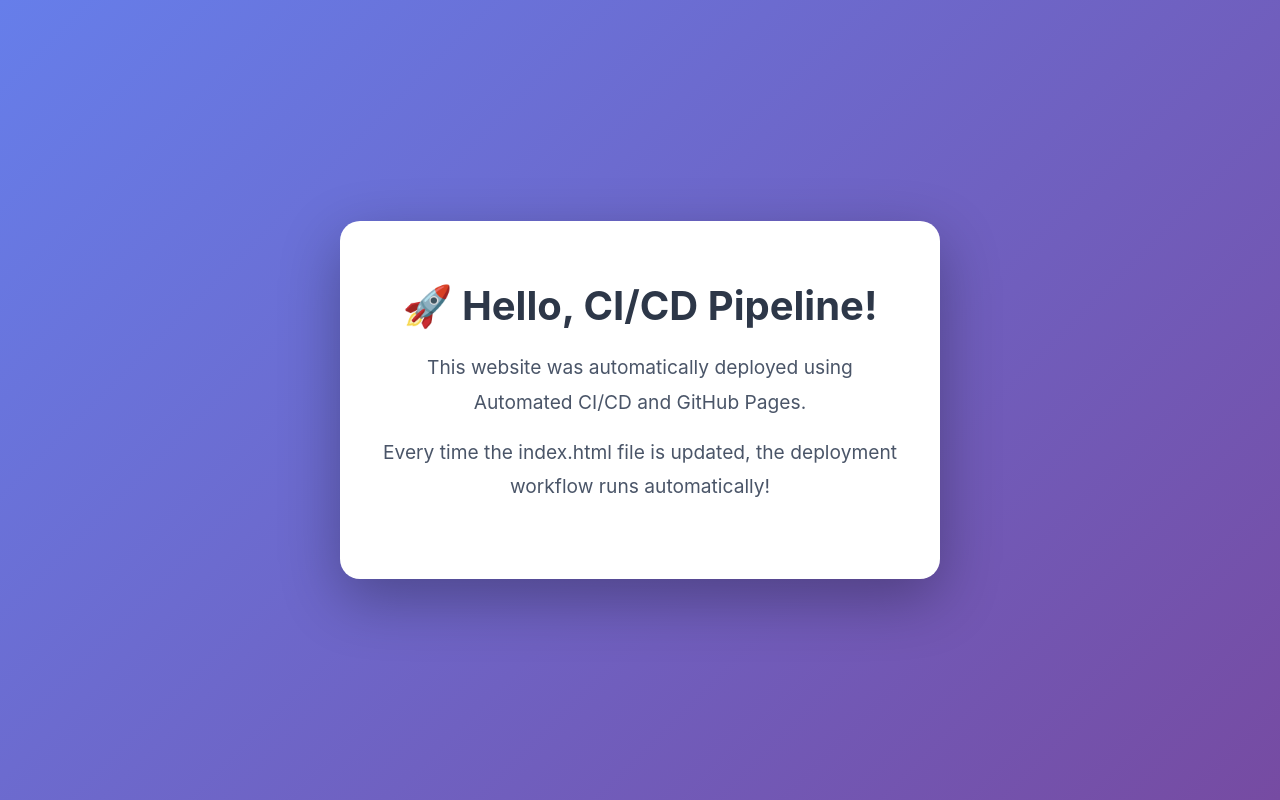
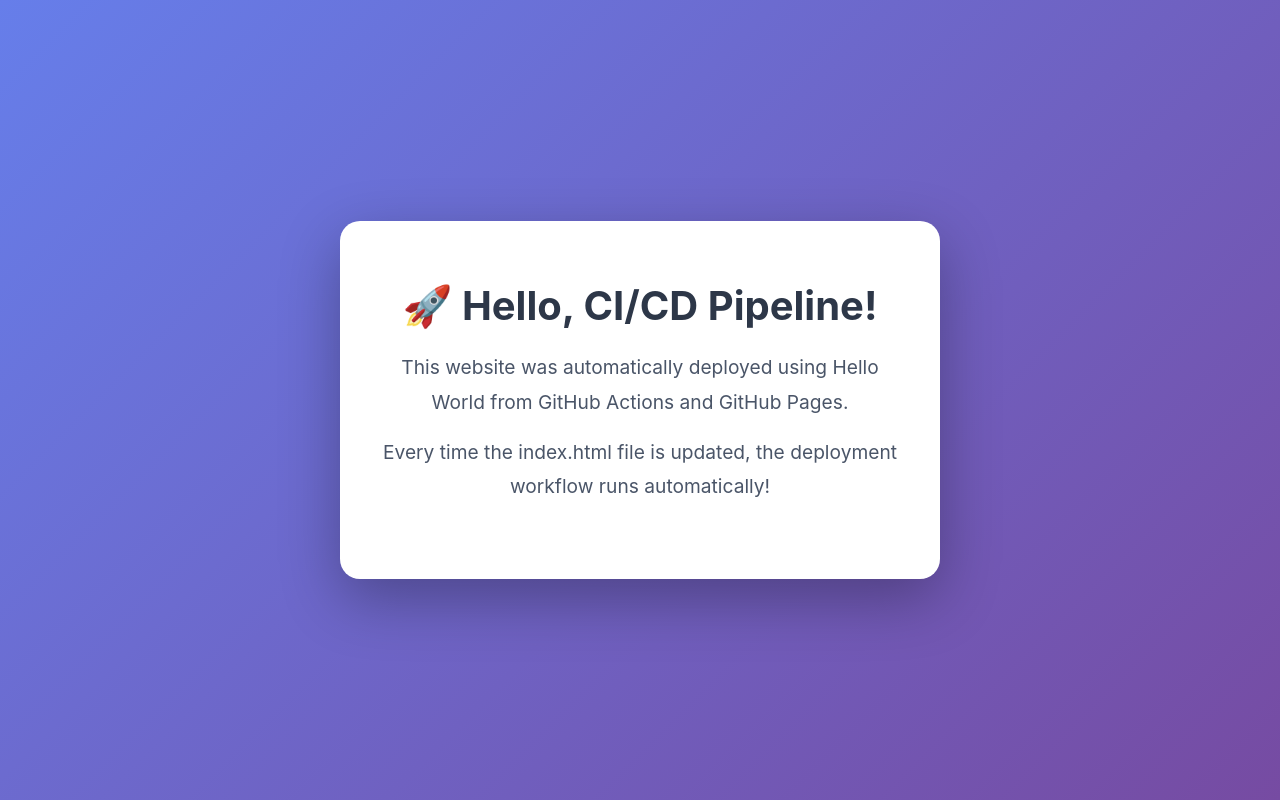
Before and after one commit to SantosDee/gh-deployment-workflow, a plain HTML site: page index.html in a window 1280 px wide. Drawn offline with Linux system fonts and the light colour scheme.

Commit message:
Test automatic deployment

```diff
--- a/index.html
+++ b/index.html
@@ -3,7 +3,7 @@
 <head>
     <meta charset="UTF-8">
     <meta name="viewport" content="width=device-width, initial-scale=1.0">
-    <title>Automated CI/CD Deployment</title>
+    <title>Hello World from GitHub Actions Deployment</title>
     <style>
         * {
             margin: 0;
@@ -47,7 +47,7 @@
 <body>
     <div class="container">
         <h1>🚀 Hello, CI/CD Pipeline!</h1>
-        <p>This website was automatically deployed using Automated CI/CD and GitHub Pages.</p>
+        <p>This website was automatically deployed using Hello World from GitHub Actions and GitHub Pages.</p>
         <p>Every time the index.html file is updated, the deployment workflow runs automatically!</p>
     </div>
 </body>
```
